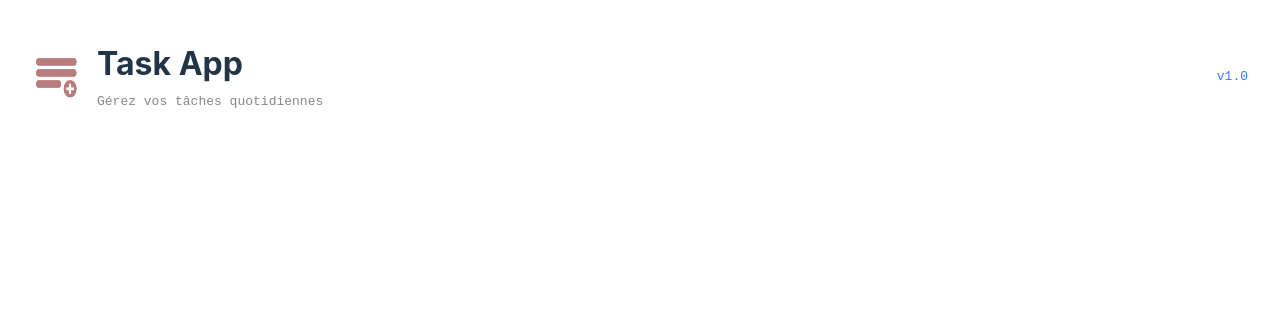
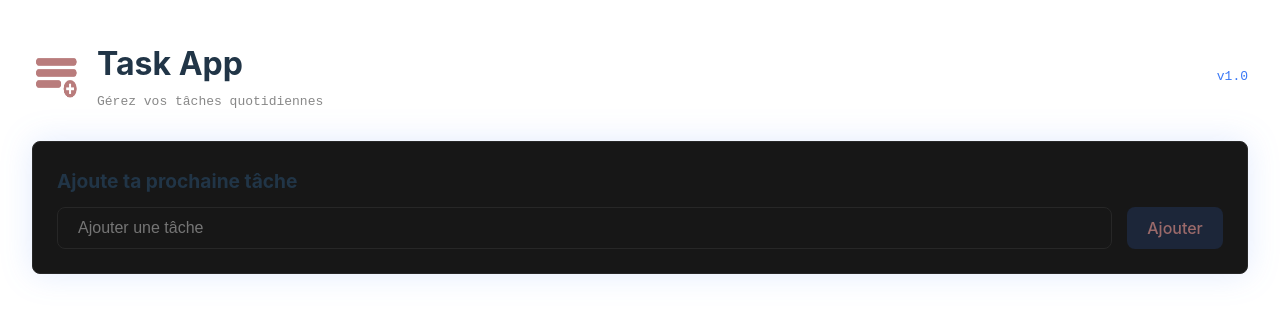
Before and after one commit to RomainDoyen/taskapp, a React (Vite) app: page / in a window 1280 px wide. Shown: the top 316 px of the page. Built offline with nearby package versions, Linux system fonts and the light colour scheme.

Commit message:
feat: An Input component with CSS

```diff
--- a/src/components/taskContainer.tsx
+++ b/src/components/taskContainer.tsx
@@ -1,9 +1,11 @@
 import Header from "./header/Header"
+import TaskInput from "./taskInput/taskInput"
 
 export default function taskContainer() {
   return (
     <main>
       <Header />
+      <TaskInput />
     </main>
   )
 }
--- /dev/null
+++ b/src/components/taskInput/TaskInput.module.css
@@ -0,0 +1,31 @@
+.element {
+  margin-bottom: 30px;
+  filter: drop-shadow(0 0 1em rgba(59, 121, 246, 0.15));
+}
+.container {
+  display: flex;
+  justify-content: space-between;
+  align-items: center;
+  gap: 15px;
+}
+
+.title {
+  margin-bottom: 10px;
+}
+
+.input {
+  background-color: #171717;
+  border: 1px solid #272727;
+  border-radius: 8px;
+  font-size: 16px;
+  height: 40px;
+  width: 100%;
+  padding: 0 20px;
+  color: gray;
+}
+
+.input:focus {
+  outline: none;
+  color: white;
+  border-color: #9B6A6A;
+}
--- /dev/null
+++ b/src/components/taskInput/taskInput.tsx
@@ -0,0 +1,17 @@
+import styles from './taskInput.module.css'
+
+export default function taskInput() {
+  return (
+    <div className={`box ${styles.element}`}>
+      <h2 className={styles.title}>Ajoute ta prochaine tâche</h2>
+      <form className={styles.container}>
+        <input
+          type="text"
+          className={styles.input}
+          placeholder="Ajouter une tâche"
+        />
+        <button className="button-primary" type='submit'>Ajouter</button>
+      </form>
+    </div>
+  )
+}
--- a/src/index.css
+++ b/src/index.css
@@ -107,7 +107,7 @@ a:focus-visible {
 
 .button-primary {
   background-color: rgba(59, 121, 246, 0.15);
-  color: #2870ff;
+  color: #9B6A6A;
 }
 .button-primary:hover {
   background-color: rgba(59, 121, 246, 0.25);
```
